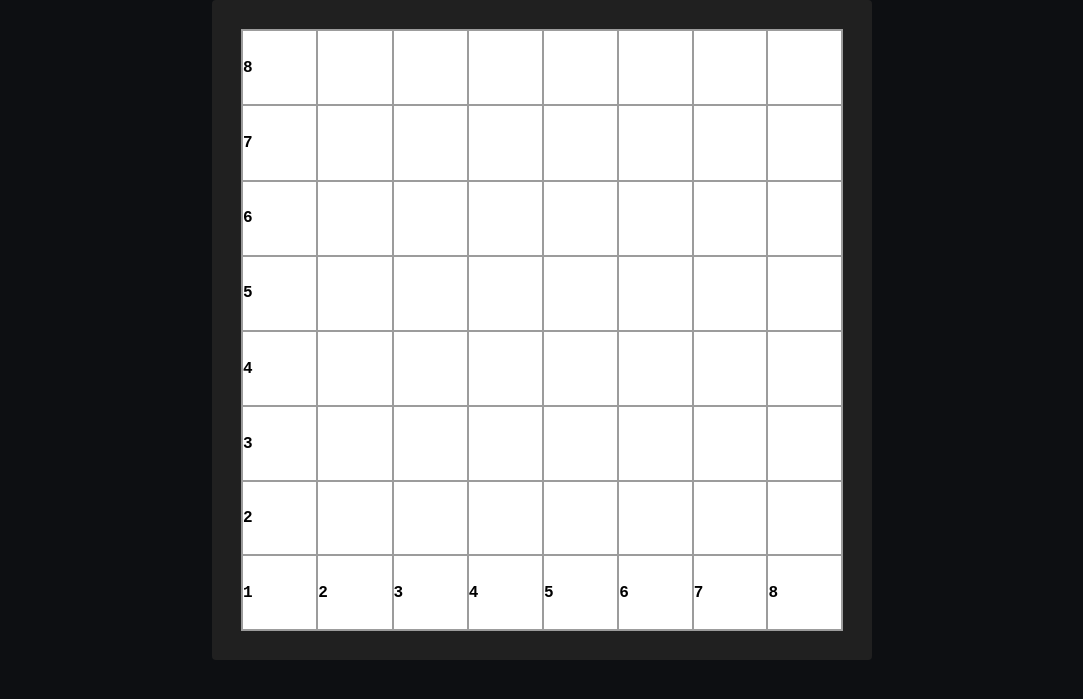
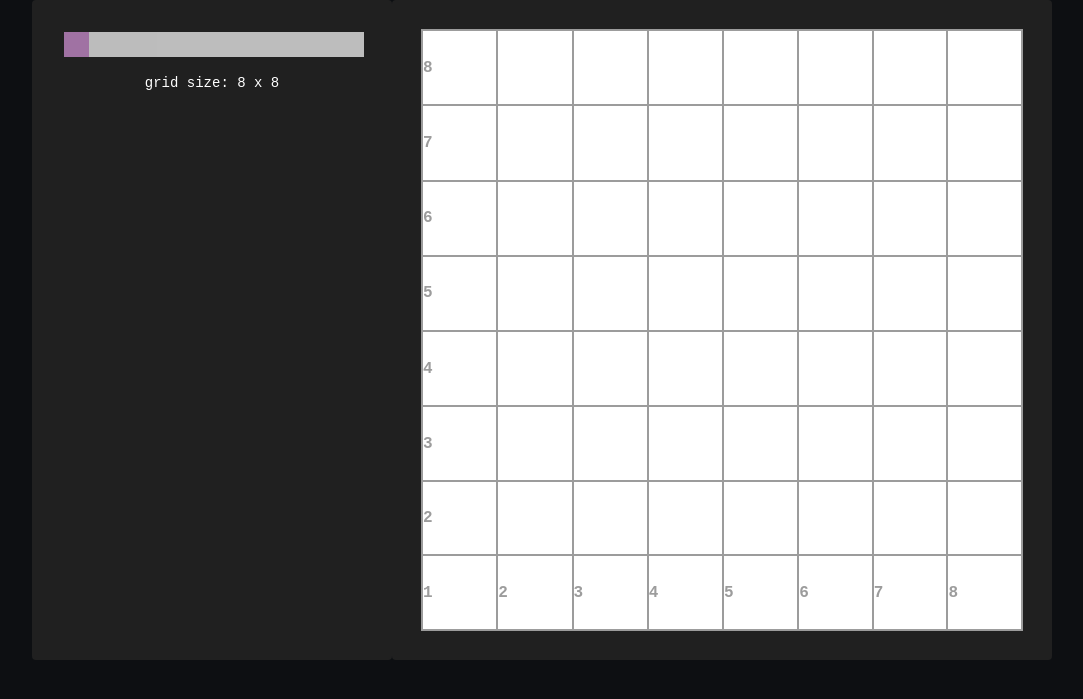
Before and after one commit to ashligon/ashligon.github.io, a Jekyll site: the page built from _posts/2026-02-24-test.md, in a window 1280 px wide. Shown: the top 699 px of the page, without its empty margins (98-1181 px from the left). Built offline with Jekyll 4.4.1, drawn with Linux system fonts in a browser that asks for light colours.

Commit message:
add grid size slider

```diff
--- a/_layouts/test.html
+++ b/_layouts/test.html
@@ -1,13 +1,20 @@
 <!DOCTYPE html>
 <html lang="en">
-
 <head>
   <link rel="stylesheet" href="/assets/css/test.css">
 </head>
-
 <body>
-  <div class="grid-wrapper">
-    <div class="grid-container"></div>
+  <div class="main">
+    <div class="controls">
+      <div class="slidecontainer">
+        <input type="range" min="8" max="48" value="8" class="slider" id="grid-slider"
+        onmousemove="rangeSliderValue(this.value)" onchange="rangeSlider(this.value)">
+        <p class="grid-size">grid size: <span id="range-value">8</span> x <span id="range-value">8</span></p>
+      </div>
+    </div>
+    <div class="grid-wrapper">
+      <div class="grid-container toggle-grid" draggable="false"></div>
+    </div>
+    <script src="/assets/js/test.js"></script>
   </div>
-  <script src="/assets/js/test.js"></script>
 </body>
--- a/assets/css/test.css
+++ b/assets/css/test.css
@@ -1,3 +1,5 @@
+/* pixel grid */
+
 .grid-wrapper {
     display: flex;
     justify-content: center;
@@ -24,7 +26,70 @@
 }
 
 .num-label {
+    color: rgb(156, 156, 156);
     font-family: 'Courier New', Courier, monospace;
+}
+
+/* sidebar */
+
+.controls {
+    width: 300px;
+    background-color: #202020;
+    border-radius: 4px;
+    padding: 30px;
+}
+
+/**** slider ****/
+.slidecontainer {
+  width: 100%; /* Width of the outside container */
+}
+
+.slider {
+  -webkit-appearance: none;  /* Override default CSS styles */
+  appearance: none;
+  width: 100%; /* Full-width */
+  height: 25px; /* Specified height */
+  background: #ffffff; /* white background */
+  outline: none; /* Remove outline */
+  opacity: 0.7; /* Set transparency (for mouse-over effects on hover) */
+  -webkit-transition: .2s; /* 0.2 seconds transition on hover */
+  transition: opacity .2s;
+}
+
+/* Mouse-over effects */
+.slider:hover {
+  opacity: 1; /* Fully shown on mouse-over */
+}
+
+/* The slider handle (use -webkit- (Chrome, Opera, Safari, Edge) and -moz- (Firefox) to override default look) */
+.slider::-webkit-slider-thumb {
+  -webkit-appearance: none; /* Override default look */
+  appearance: none;
+  width: 25px; /* Set a specific slider handle width */
+  height: 25px; /* Slider handle height */
+  background: #d796db; /* Green background */
+  cursor: pointer; /* Cursor on hover */
+}
+
+.slider::-moz-range-thumb {
+  width: 25px; /* Set a specific slider handle width */
+  height: 25px; /* Slider handle height */
+  background: #d796db; /* Green background */
+  cursor: pointer; /* Cursor on hover */
+}
+
+.grid-size {
+    font-family: 'Courier New', Courier, monospace;
+    font-weight: 500;
+    font-size: 14px;
+    color: rgb(255, 255, 255);
+    text-align: center;
+    margin-bottom: 10px;
+}
+
+.main {
+    display: flex;
+    justify-content: space-evenly;
 }
 
 html {
--- a/assets/js/test.js
+++ b/assets/js/test.js
@@ -3,6 +3,8 @@ const container = document.querySelector('.grid-container');
 let gridSize = 8;
 let bgColor = '#ffffff';
 container.style.backgroundColor = bgColor;
+
+// grid
 
 function createGrid() {
     let gridWidth = container.offsetWidth / gridSize;
@@ -16,10 +18,12 @@ function createGrid() {
             square.style.backgroundColor = bgColor;
 
             // add numbering
+            // TODO: fix formatting when numbers get too big
+            // maybe we only want nums when we export to pdf
             if (col == 0) {
-                square.innerHTML += "<p class='num-label'>" + (gridSize-row) + "</p>"
+                square.innerHTML += `<p class='num-label'>${(gridSize-row)}</p>`
             } else if (row == gridSize-1) {
-                square.innerHTML += "<p class='num-label'>" + (col+1) + "</p>"
+                square.innerHTML += `<p class='num-label'>${(col+1)}</p>`
             }
 
             container.appendChild(square);
@@ -27,4 +31,28 @@ function createGrid() {
     }
 }
 
+function deleteGrid() {
+  while (container.firstChild) {
+    container.lastChild = null;
+    container.removeChild(container.lastChild);
+  }
+}
+
+// slider
+
+function rangeSlider(value) {
+  gridSize = parseInt(value);
+  deleteGrid();
+  createGrid();
+}
+
+function rangeSliderValue(value) {
+  let gridLabels = document.querySelectorAll('#range-value');
+  for (let i = 0; i < gridLabels.length; i++) {
+    gridLabels[i].textContent = value;
+  }
+}
+
+// calls
+
 createGrid();
```
